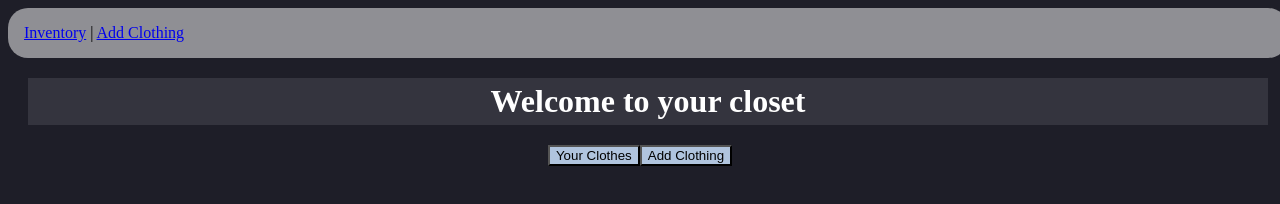
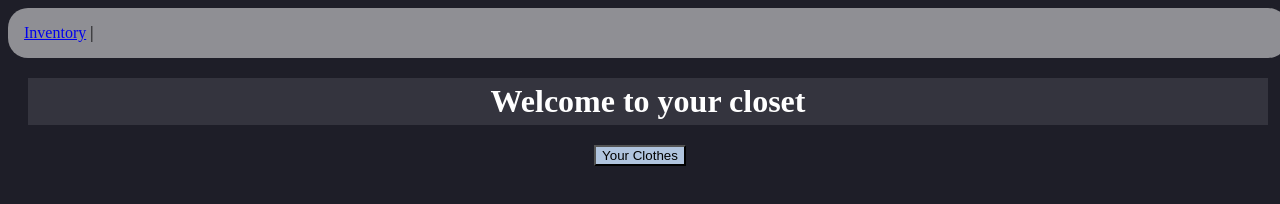
Before and after one commit to Agonzalz/virtual_closet, a plain HTML site: page index.html in a window 1280 px wide. Drawn offline with Linux system fonts and the light colour scheme.

Commit message:
delete add clothing page link

```diff
--- a/index.html
+++ b/index.html
@@ -10,13 +10,12 @@
     <header>
         <nav>
             <a href="closet/inventory.html">Inventory</a> |
-            <a href="closet/clothing_add.html">Add Clothing</a>
+
         </nav>
         <h1> Welcome to your closet</h1>
     </header>
     <div class="main_buttons">
         <button onclick="window.location.href='closet/inventory.html'" > Your Clothes </button>
-        <button onclick="window.location.href='closet/clothing_add.html'"> Add Clothing </button>
     </div>
 
 
```
